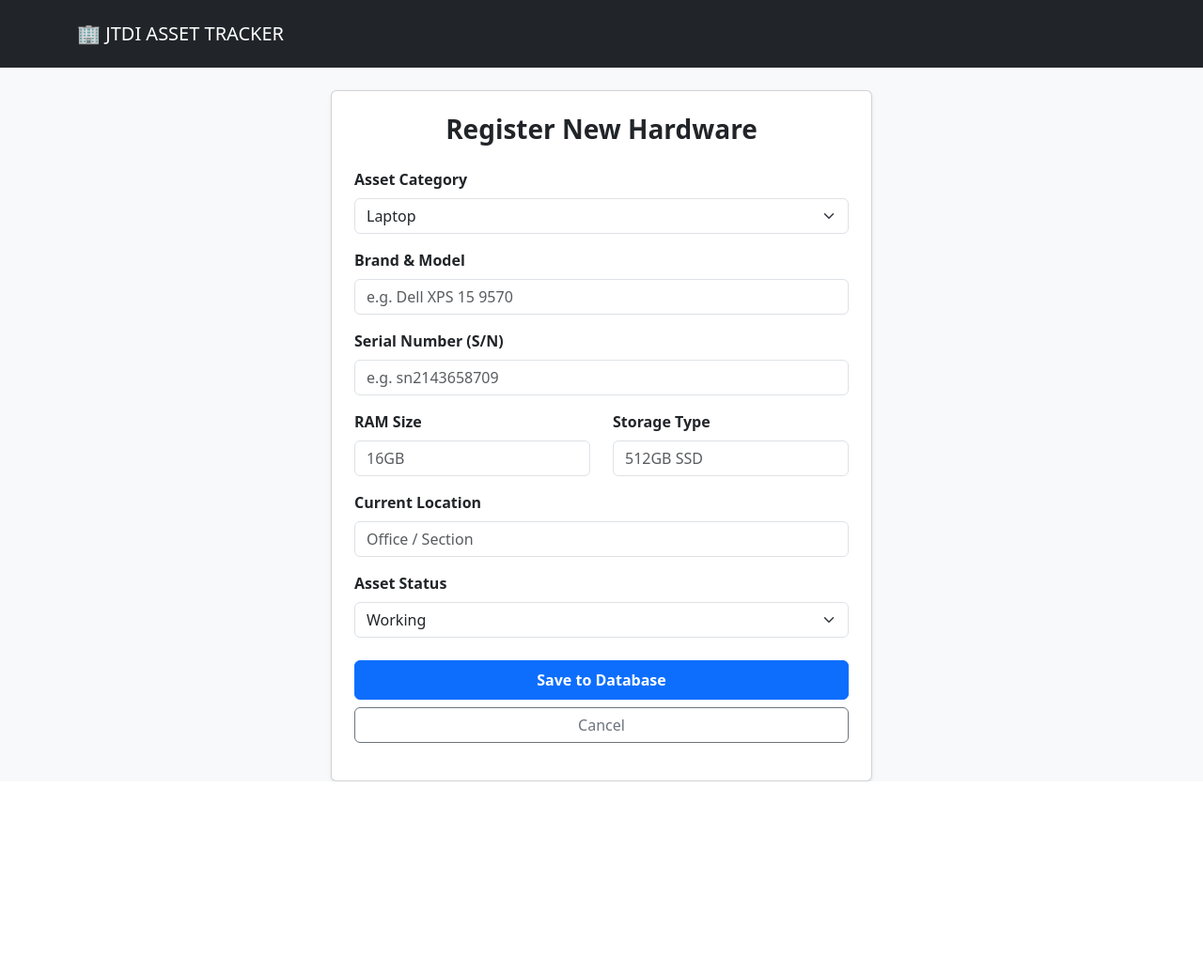
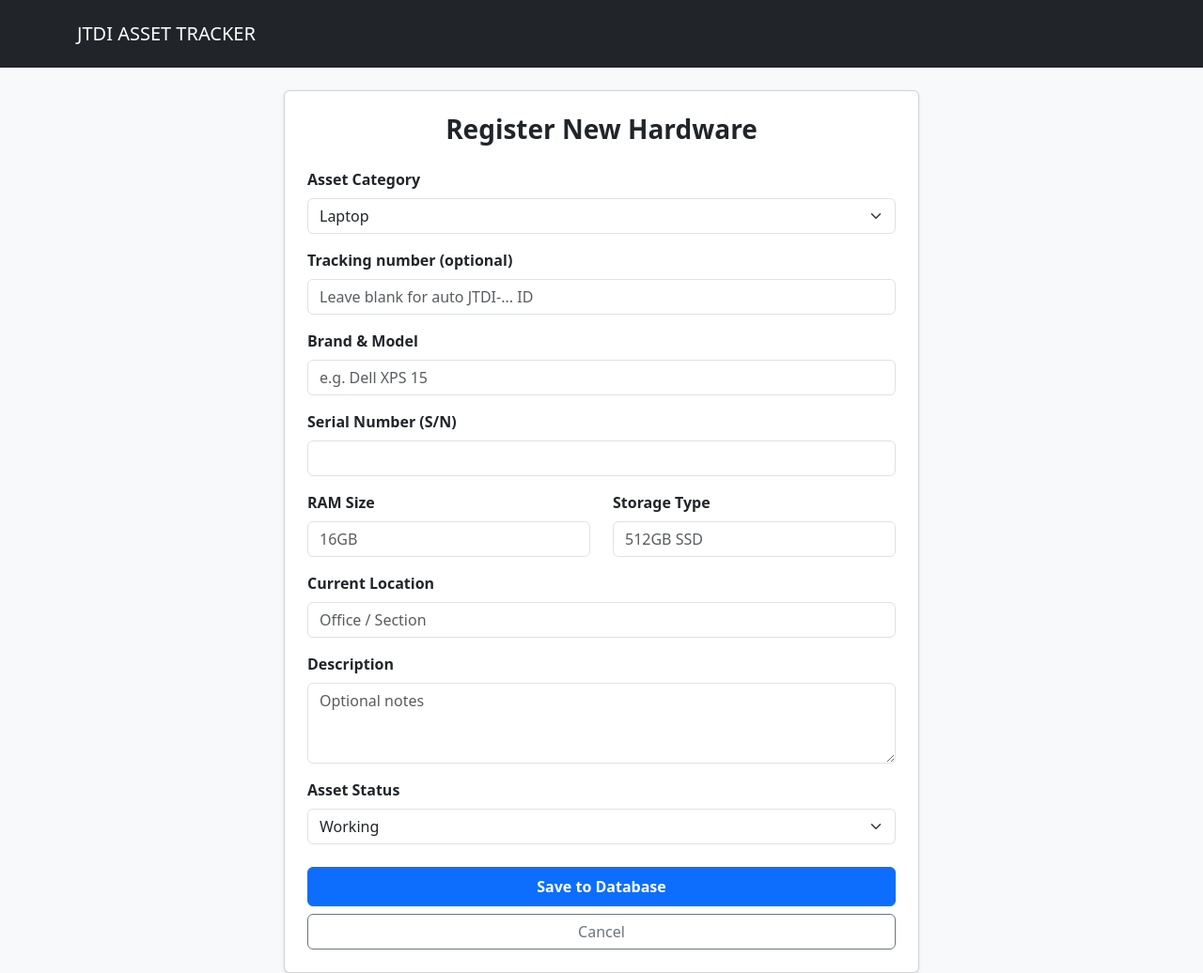
Before and after one commit to Fakhrul0029/Asset-Tracker-System-Together-Holder-, a Flask app: page /add in a window 1280 px wide. Shown: the whole page at 94% size. Before the commit the page ends 832 px from the top, so only its background shows below. Run offline with Flask 3, Linux system fonts and the light colour scheme; the visitor is signed in with stand-in values (Sample User, id 1); some libraries are stand-ins or nearby versions.

Commit message:
Update add.html

```diff
--- a/templates/add.html
+++ b/templates/add.html
@@ -1,3 +1,4 @@
+<!DOCTYPE html>
 <html lang="en">
 <head>
     <meta charset="UTF-8">
@@ -7,11 +8,11 @@
 <body class="bg-light">
     <nav class="navbar navbar-dark bg-dark mb-4 p-3">
         <div class="container">
-            <a class="navbar-brand" href="/">🏢 JTDI ASSET TRACKER</a>
+            <a class="navbar-brand" href="/">JTDI ASSET TRACKER</a>
         </div>
     </nav>
 
-    <div class="container" style="max-width: 600px;">
+    <div class="container" style="max-width: 700px;">
         <div class="card shadow-sm p-4">
             <h3 class="mb-4 fw-bold text-center">Register New Hardware</h3>
 
@@ -35,13 +36,18 @@
                 </div>
 
                 <div class="mb-3">
-                    <label class="form-label fw-bold">Brand & Model</label>
-                    <input type="text" name="cpu_name" class="form-control" placeholder="e.g. Dell XPS 15 9570" required>
+                    <label class="form-label fw-bold">Tracking number (optional)</label>
+                    <input type="text" name="tracking_number" class="form-control" placeholder="Leave blank for auto JTDI-... ID">
+                </div>
+
+                <div class="mb-3">
+                    <label class="form-label fw-bold">Brand &amp; Model</label>
+                    <input type="text" name="cpu_name" class="form-control" placeholder="e.g. Dell XPS 15" required>
                 </div>
 
                 <div class="mb-3">
                     <label class="form-label fw-bold">Serial Number (S/N)</label>
-                    <input type="text" name="serial_number" class="form-control" placeholder="e.g. sn2143658709" required>
+                    <input type="text" name="serial_number" class="form-control" required>
                 </div>
 
                 <div class="row">
@@ -58,6 +64,11 @@
                 <div class="mb-3">
                     <label class="form-label fw-bold">Current Location</label>
                     <input type="text" name="location" class="form-control" placeholder="Office / Section">
+                </div>
+
+                <div class="mb-3">
+                    <label class="form-label fw-bold">Description</label>
+                    <textarea name="description" class="form-control" rows="3" placeholder="Optional notes"></textarea>
                 </div>
 
                 <div class="mb-4">
```
